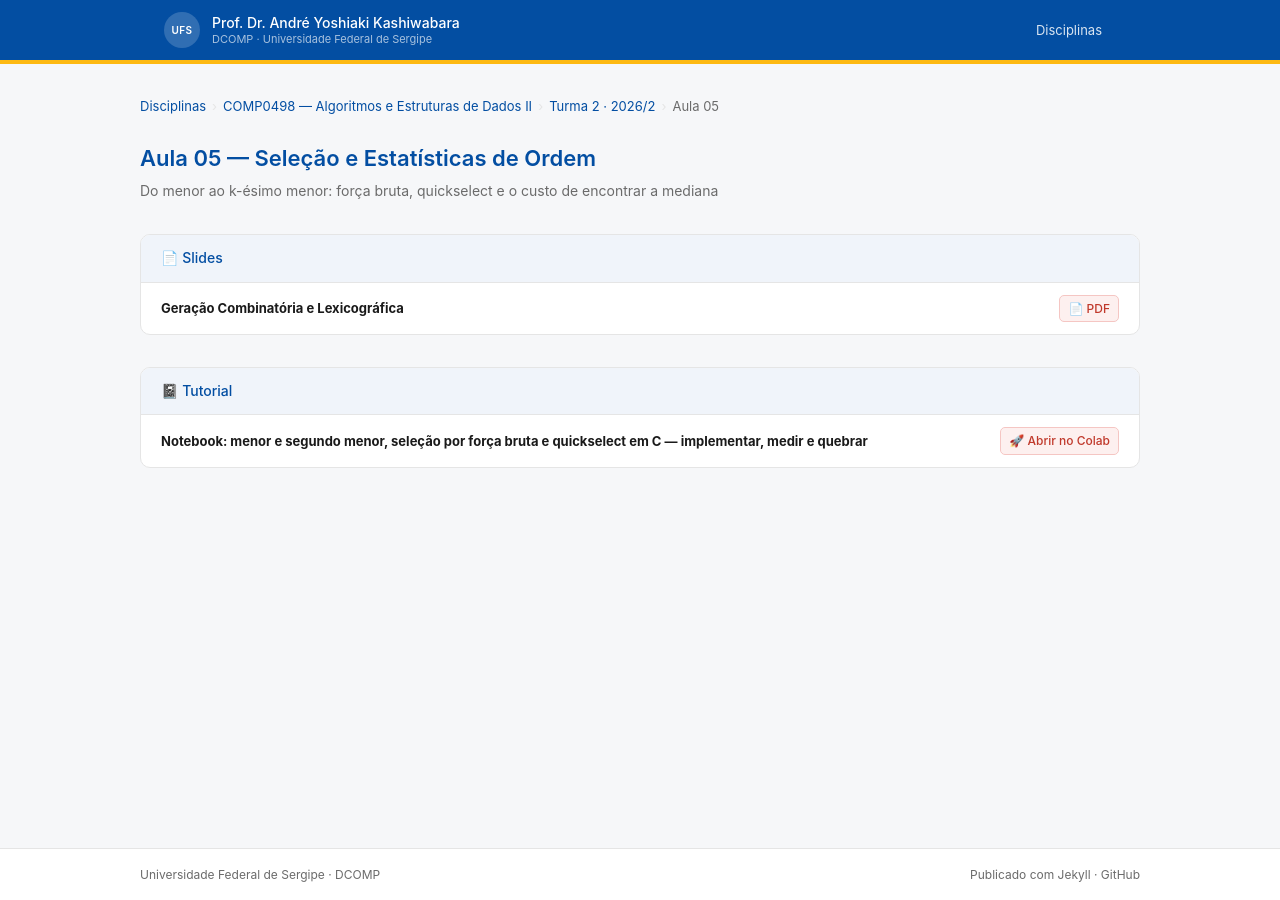
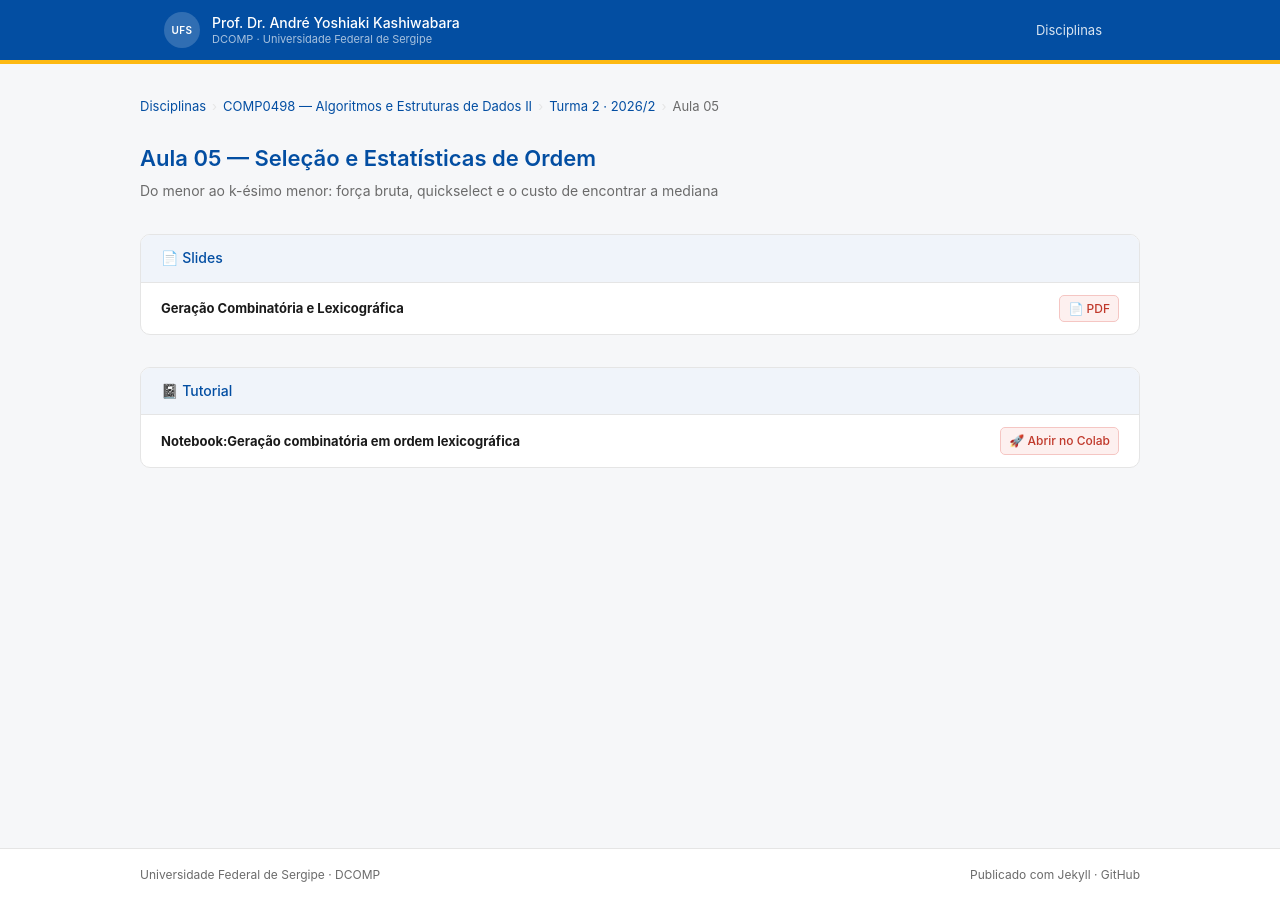
Before and after one commit to ayoshiaki/ufs-disciplinas, a Jekyll site: the page built from algoritmos-2/2026-2-T02/aula-06-geracao-combinatoria-lexicografica/index.md, in a window 1280 px wide. Built offline with Jekyll 4.4.1, drawn with Linux system fonts in a browser that asks for light colours.

Commit message:
Update tutorial notebook title in index.md

```diff
--- a/algoritmos-2/2026-2-T02/aula-06-geracao-combinatoria-lexicografica/index.md
+++ b/algoritmos-2/2026-2-T02/aula-06-geracao-combinatoria-lexicografica/index.md
@@ -36,7 +36,7 @@ data: 2026-09-01
   <table>
     <tbody>
       <tr>
-        <td><strong>Notebook: menor e segundo menor, seleção por força bruta e quickselect em C — implementar, medir e quebrar</strong></td>
+        <td><strong>Notebook:Geração combinatória em ordem lexicográfica </strong></td>
         <td class="td-right"><a class="badge-pdf" href="https://colab.research.google.com/github/ayoshiaki/ufs-disciplinas/blob/main/algoritmos-2/2026-2-T02/aula-06-geracao-combinatoria-lexicografica/tutorial/tutorial.ipynb" target="_blank" rel="noopener">🚀 Abrir no Colab</a></td>
       </tr>
     </tbody>
```
